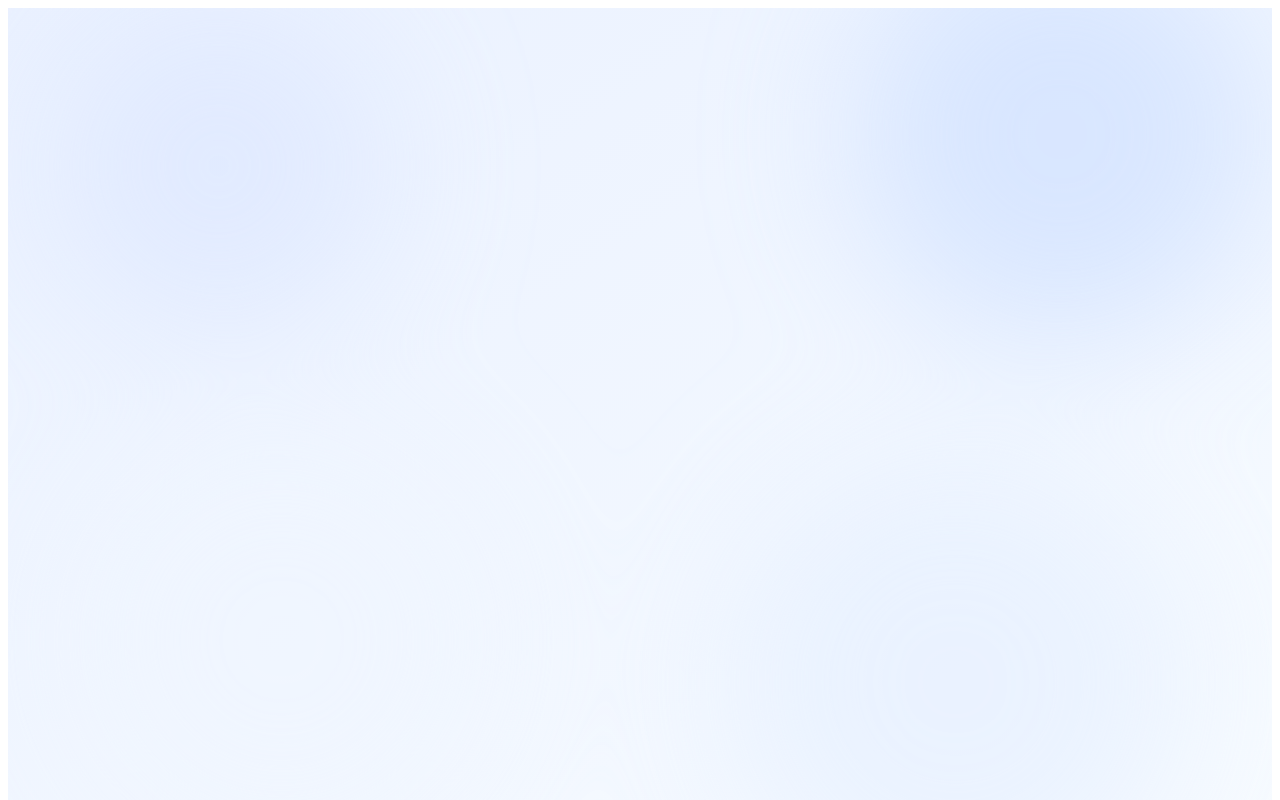
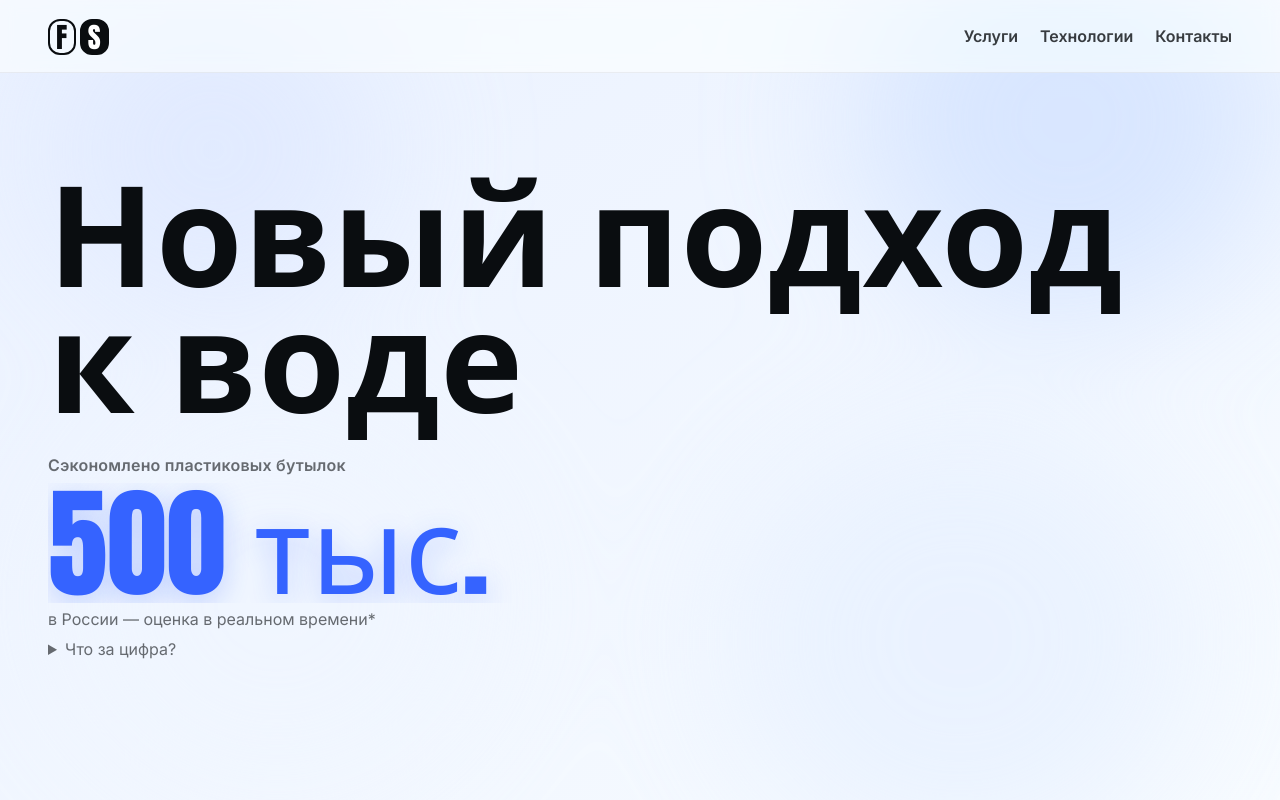
Before and after one commit to QQniv/FSeng, a plain HTML site: page index.html in a window 1280 px wide. Shown: the top 800 px of the page. Drawn offline with Linux system fonts and the light colour scheme.

Commit message:
Update styles.css

```diff
--- a/styles.css
+++ b/styles.css
@@ -1,74 +1,109 @@
-<!doctype html>
-<html lang="ru">
-<head>
-  <meta charset="utf-8" />
-  <meta name="viewport" content="width=device-width, initial-scale=1" />
-  <title>FS — Новый подход к воде</title>
-  <meta name="description" content="FS — чистая вода как сервис: здоровье, экология, без пластика и без хлопот." />
-  <link rel="preconnect" href="https://fonts.googleapis.com">
-  <link rel="preconnect" href="https://fonts.gstatic.com" crossorigin>
-  <!-- Anton — веб-альтернатива Impact -->
-  <link href="https://fonts.googleapis.com/css2?family=Anton&family=Inter:wght@400;600&display=swap" rel="stylesheet">
-  <link rel="stylesheet" href="./styles.css" />
-</head>
-<body>
-  <div class="bg-soft" aria-hidden="true">
-    <svg width="100%" height="100%" viewBox="0 0 1200 800" preserveAspectRatio="none">
-      <defs>
-        <filter id="blur" x="-20%" y="-20%" width="140%" height="140%">
-          <feGaussianBlur stdDeviation="70" edgeMode="duplicate" />
-        </filter>
-        <linearGradient id="grad" x1="0" y1="0" x2="1" y2="1">
-          <stop offset="0%" stop-color="#eaf1ff" />
-          <stop offset="100%" stop-color="#f7fbff" />
-        </linearGradient>
-      </defs>
-      <rect width="1200" height="800" fill="url(#grad)"></rect>
-      <g filter="url(#blur)" opacity="0.7">
-        <circle cx="200" cy="150" r="160" fill="#DDE7FF"/>
-        <circle cx="1000" cy="120" r="200" fill="#CFE0FF"/>
-        <circle cx="900" cy="640" r="220" fill="#E6F0FF"/>
-        <circle cx="260" cy="600" r="200" fill="#F0F6FF"/>
-      </g>
-    </svg>
-  </div>
+:root{
+  --bg:#ffffff;
+  --ink:#0A0D10;
+  --blue:#3563FF;
+  --ink-60:rgba(10,13,16,.6);
+}
+*{box-sizing:border-box}
+html,body{height:100%}
+html{scroll-behavior:smooth}
+body{
+  margin:0;
+  font-family: Inter, system-ui, -apple-system, Segoe UI, Roboto, Arial, sans-serif;
+  color:var(--ink);
+  background:var(--bg);
+}
 
-  <header class="site-header">
-    <a class="logo" href="#" aria-label="FS — на главную">
-      <span class="logo-f">F</span><span class="logo-s">S</span>
-    </a>
-    <nav class="nav">
-      <a href="#" class="nav-link">Услуги</a>
-      <a href="#" class="nav-link">Технологии</a>
-      <a href="#" class="nav-link">Контакты</a>
-    </nav>
-  </header>
+/* === Мягкий водный фон === */
+.bg-soft{ position:fixed; inset:0; z-index:-1; pointer-events:none; }
 
-  <main class="hero" role="main">
-    <h1 class="hero-title">Новый подход к воде</h1>
+/* === Шапка === */
+.site-header{
+  position:sticky; top:0; z-index:20;
+  display:flex; align-items:center; justify-content:space-between;
+  padding:18px clamp(16px, 6vw, 48px);
+  background:rgba(255,255,255,.6);
+  backdrop-filter:saturate(180%) blur(8px);
+  border-bottom:1px solid rgba(11,15,20,.06);
+}
+.logo{
+  font-family: Anton, Impact, 'Arial Black', system-ui, sans-serif;
+  font-size:28px; letter-spacing:.5px; text-decoration:none; color:var(--ink);
+  display:inline-flex; align-items:center; gap:4px;
+}
+.logo-f,.logo-s{
+  display:inline-block; line-height:1; padding:2px 6px; border-radius:12px;
+  border:2px solid var(--ink); transform:translateY(1px);
+}
+.logo-s{ color:#fff; background:var(--ink) }
 
-    <section class="counter" aria-live="polite">
-      <div class="counter-label">Сэкономлено пластиковых бутылок</div>
+.nav{display:flex; gap:22px}
+.nav-link{
+  color:var(--ink); text-decoration:none; font-weight:600;
+  opacity:.8; transition:opacity .2s ease;
+}
+.nav-link:hover{opacity:1}
 
-      <!-- Двойная анимация: новый въезжает сверху, старый уезжает вниз -->
-      <div class="counter-rolling">
-        <div class="counter-drum" id="drum">
-          <div class="pane pane--current" id="paneCurrent">50&nbsp;тыс.</div>
-          <div class="pane pane--enter"   id="paneNext">100&nbsp;тыс.</div>
-        </div>
-      </div>
+/* === Hero === */
+.hero{
+  padding: clamp(40px, 7vw, 80px) clamp(16px, 6vw, 48px) 60px;
+}
+.hero-title{
+  font-family: Anton, Impact, 'Arial Black', system-ui, sans-serif;
+  font-size: clamp(44px, 12vw, 140px);
+  line-height:.9; letter-spacing:1px; margin:12px 0 18px; color:var(--ink);
+}
+.hero-title::selection{background:var(--blue); color:#fff}
 
-      <div class="counter-meta">в России — оценка в реальном времени*</div>
-      <details class="counter-notes">
-        <summary>Что за цифра?</summary>
-        <div>
-          Расчёт из допущения: ~200&nbsp;млрд одноразовых бутылок в год ≈ 6&nbsp;342 шт/сек (365 дней).
-          На экране отображаем шагами по 50&nbsp;000: «X&nbsp;тыс.» до 1&nbsp;000&nbsp;000, далее — «Y,0&nbsp;мил.».
-        </div>
-      </details>
-    </section>
-  </main>
+/* === Счётчик === */
+.counter{
+  margin-top: clamp(14px, 3vw, 20px);
+  display:inline-block;
+  text-align:left;
+}
+.counter-label{
+  font-weight:600; color:var(--ink-60); letter-spacing:.2px;
+}
 
-  <script src="./script.js"></script>
-</body>
-</html>
+/* Двойная анимация (въезд сверху → уход вниз), левое выравнивание */
+.counter-rolling{
+  display:flex;
+  justify-content:flex-start;
+  align-items:flex-end;
+  gap:8px;
+  margin-top:8px;
+  font-family: Anton, Impact, 'Arial Black', system-ui, sans-serif;
+  color:var(--blue);
+  font-size: clamp(42px, 11vw, 120px);
+  text-shadow:0 8px 28px rgba(53,99,255,.25);
+}
+
+.counter-drum{
+  position:relative;
+  overflow:hidden;
+  height:1em;                   /* высота строки */
+  line-height:1;
+  min-width:10ch;               /* затем JS подгонит ширину под текст */
+}
+
+.pane{
+  position:absolute;
+  left:0; right:auto;
+  height:1em; line-height:1;
+  text-align:left;
+  transform:translateY(0%); opacity:1;
+  transition: transform .9s cubic-bezier(.25,.7,.2,1), opacity .9s ease;
+  will-change: transform, opacity;
+  padding-right:1ch;
+  z-index:0;                    /* нижняя по умолчанию */
+  background: transparent;      /* прозрачный фон — без «светлых прямоугольников» */
+}
+
+/* Состояния движения */
+.pane--current{ transform: translateY(0%);    opacity:1; z-index:2; }
+.pane--enter  { transform: translateY(-100%); opacity:0; z-index:1; } /* ждёт сверху */
+.pane--leave  { transform: translateY(100%);  opacity:0; z-index:0; } /* уходит вниз */
+
+.counter-meta{ margin-top:6px; color:var(--ink-60) }
+.counter-notes{ margin-top:10px; color:var(--ink-60) }
+.counter-notes summary{ cursor:pointer }
```
